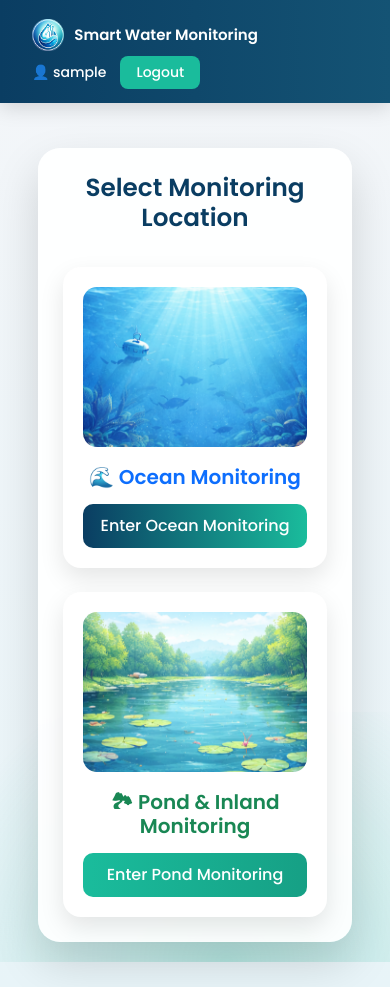
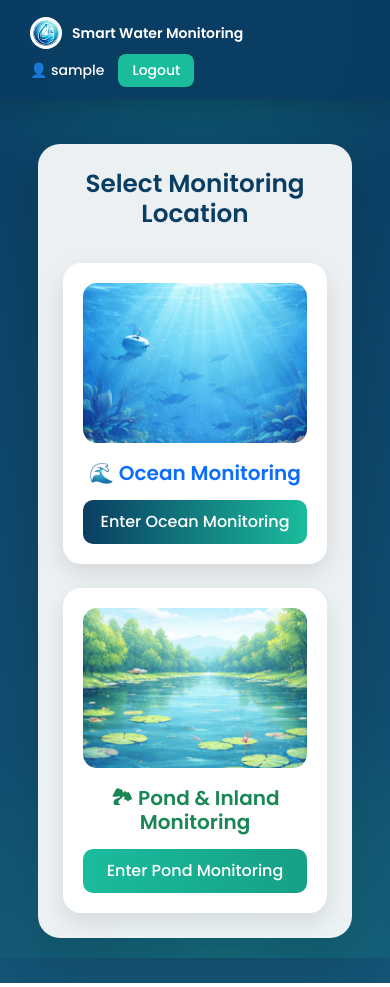
Before and after one commit to pgrapher906-ctrl/project, a Flask app: page /select_water in a window 390 px wide; the page is wider, and only the part inside the window is pictured. Run offline with Flask 3, Linux system fonts and the light colour scheme; the visitor is signed in with stand-in values (Sample User, id 1).

Commit message:
Update base.html

```diff
--- a/app/templates/base.html
+++ b/app/templates/base.html
@@ -11,39 +11,53 @@
     <!-- Google Font -->
     <link href="https://fonts.googleapis.com/css2?family=Poppins:wght@400;500;600;700&display=swap" rel="stylesheet">
 
-    <!-- External CSS -->
-    <link rel="stylesheet" href="{{ url_for('static', filename='css/style.css') }}">
-
     <style>
         body {
             margin: 0;
             font-family: 'Poppins', sans-serif;
             min-height: 100vh;
-            background: linear-gradient(to bottom, #F4F6F9, #E8F4F8);
+            background: linear-gradient(180deg, #0A3D62, #145374);
+            position: relative;
             overflow-x: hidden;
         }
 
-        /* =========================
-           HEADER / NAVBAR
-        ========================= */
+        /* Soft Radial Glow */
+        body::before {
+            content: "";
+            position: absolute;
+            top: 0;
+            left: 0;
+            width: 100%;
+            height: 300px;
+            background: radial-gradient(circle at 50% 0%, rgba(26,188,156,0.25), transparent 70%);
+            z-index: -1;
+        }
 
+        /* NAVBAR */
         .navbar {
-            background: linear-gradient(90deg, #0A3D62, #145374);
-            padding: 14px 20px;
-            box-shadow: 0 4px 20px rgba(0,0,0,0.15);
+            background: rgba(10, 61, 98, 0.95);
+            backdrop-filter: blur(10px);
+            padding: 12px 18px;
+            box-shadow: 0 4px 25px rgba(0,0,0,0.2);
         }
 
         .navbar-brand {
             font-weight: 600;
-            font-size: 17px;
+            font-size: 16px;
             color: white !important;
             display: flex;
             align-items: center;
+            text-decoration: none;
         }
 
         .navbar-brand img {
-            height: 32px;
+            height: 38px;
+            width: 38px;
+            border-radius: 50%;
+            object-fit: cover;
             margin-right: 10px;
+            background: white;
+            padding: 3px;
         }
 
         .nav-right {
@@ -58,22 +72,17 @@
         .profile-name {
             cursor: pointer;
             font-weight: 500;
-            transition: 0.2s;
-        }
-
-        .profile-name:hover {
-            color: #1ABC9C;
         }
 
         .logout-btn {
             background: #1ABC9C;
             border: none;
             color: white;
-            padding: 6px 16px;
+            padding: 6px 14px;
             border-radius: 8px;
             font-weight: 500;
             text-decoration: none;
-            transition: 0.3s;
+            transition: 0.3s ease;
         }
 
         .logout-btn:hover {
@@ -81,20 +90,16 @@
             transform: translateY(-2px);
         }
 
-        /* =========================
-           GLASS USER POPUP
-        ========================= */
-
+        /* USER POPUP */
         .info-popup {
             position: absolute;
             top: 45px;
             right: 0;
-            background: rgba(255,255,255,0.95);
-            backdrop-filter: blur(10px);
+            background: white;
             color: #0A3D62;
-            padding: 18px 20px;
+            padding: 18px 22px;
             border-radius: 14px;
-            box-shadow: 0 15px 40px rgba(0,0,0,0.2);
+            box-shadow: 0 15px 35px rgba(0,0,0,0.25);
             display: none;
             min-width: 240px;
             z-index: 1000;
@@ -106,37 +111,40 @@
         }
 
         @keyframes fadeIn {
-            from { opacity: 0; transform: translateY(-5px); }
+            from { opacity: 0; transform: translateY(-6px); }
             to { opacity: 1; transform: translateY(0); }
         }
 
-        /* =========================
-           CONTENT AREA
-        ========================= */
-
         .main-container {
             padding: 25px 18px;
-        }
-
-        /* subtle wave overlay */
-        .wave-bg {
-            position: fixed;
-            bottom: 0;
-            left: 0;
-            width: 100%;
-            height: 120px;
-            background: radial-gradient(circle at 50% 0%, rgba(26,188,156,0.25), transparent 70%);
-            z-index: -1;
         }
 
         .alert {
             border-radius: 12px;
         }
 
+        /* Mobile Optimization */
         @media (max-width: 768px) {
             .navbar-brand {
-                font-size: 15px;
+                font-size: 14px;
             }
+
+            .navbar-brand img {
+                height: 32px;
+                width: 32px;
+            }
+        }
+
+        /* Subtle Wave Overlay */
+        .wave-bg {
+            position: fixed;
+            bottom: 0;
+            left: 0;
+            width: 100%;
+            height: 150px;
+            background: radial-gradient(circle at 50% 100%, rgba(26,188,156,0.15), transparent 70%);
+            pointer-events: none;
+            z-index: -1;
         }
     </style>
 
@@ -148,10 +156,11 @@
 <nav class="navbar navbar-dark">
     <div class="container-fluid d-flex justify-content-between align-items-center">
 
-        <div class="navbar-brand">
+        <!-- Clickable Logo -->
+        <a href="{{ url_for('main.login') }}" class="navbar-brand">
             <img src="{{ url_for('static', filename='images/logo.png') }}" alt="Logo">
             Smart Water Monitoring
-        </div>
+        </a>
 
         {% if current_user.is_authenticated %}
         <div class="nav-right">
```
